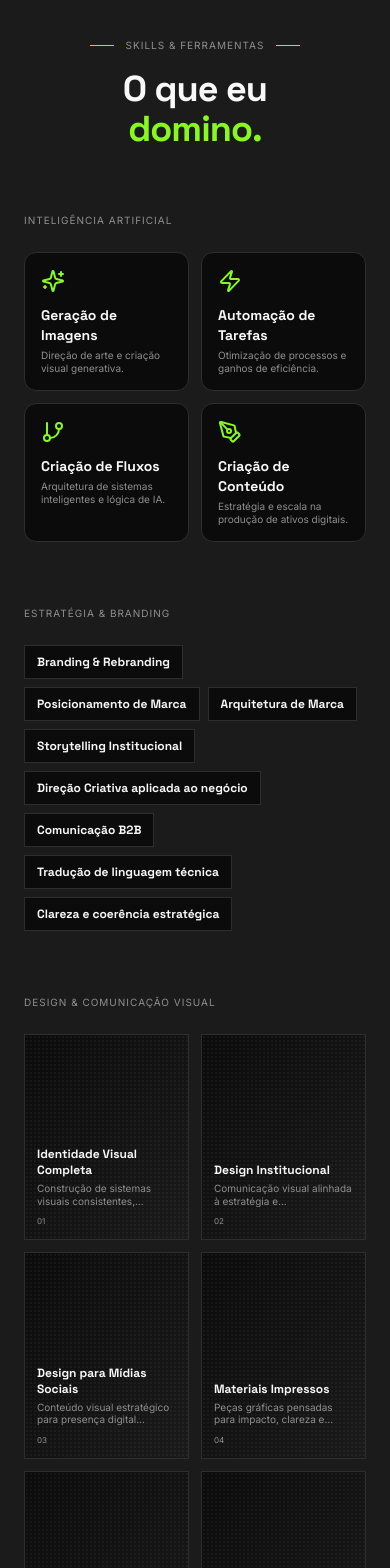
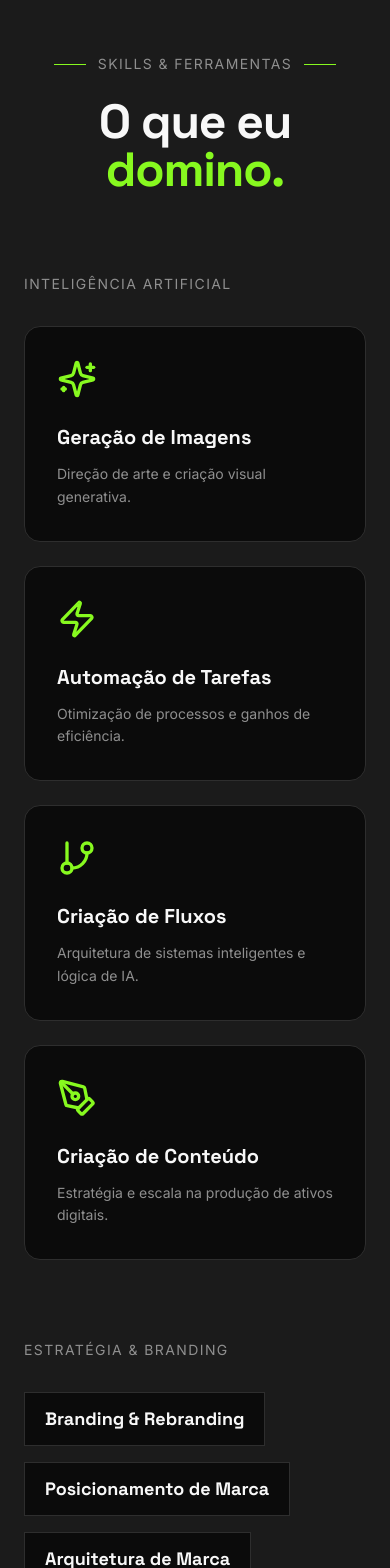
Before and after one commit to caiquenaimi/portifolio-Bryan-Hansel, a Next.js app: page / in a window 390 px wide. Shown: the part 2340-3908 px from the top of the page. Built offline with nearby package versions, Linux system fonts and the light colour scheme.

Commit message:
atualiza o componente Skills com melhorias no layout e estilo, ajustando espaçamentos e responsividade

```diff
--- a/components/skills.tsx
+++ b/components/skills.tsx
@@ -3,7 +3,7 @@
 import { motion } from "framer-motion";
 import { Sparkles, Zap, GitBranch, PenTool } from "lucide-react";
 
-/* ===== Inteligência Artificial ===== */
+/* ===== Inteligência Artificial (Seu Bloco Favorito) ===== */
 const aiSkills = [
   { name: "Geração de Imagens", icon: Sparkles, desc: "Direção de arte e criação visual generativa." },
   { name: "Automação de Tarefas", icon: Zap, desc: "Otimização de processos e ganhos de eficiência." },
@@ -73,56 +73,54 @@ const softwares = [
 
 export function Skills() {
   return (
-    <section id="skills" className="py-20 md:py-32 px-6 md:px-12 lg:px-24 bg-secondary">
+    <section id="skills" className="py-24 md:py-32 px-6 md:px-12 lg:px-24 bg-secondary">
       <div className="max-w-7xl mx-auto">
         <motion.div
           initial={{ opacity: 0, y: 40 }}
           whileInView={{ opacity: 1, y: 0 }}
           transition={{ duration: 0.8 }}
           viewport={{ once: true }}
-          className="space-y-16 md:space-y-20"
+          className="space-y-20"
         >
-          {/* Header */}
-          <div className="text-center space-y-4 md:space-y-6">
-            <div className="flex items-center justify-center gap-3 text-muted-foreground text-[10px] md:text-sm tracking-widest uppercase">
-              <span className="w-6 md:w-8 h-px bg-accent" />
+          {/* Header principal */}
+          <div className="text-center space-y-6">
+            <div className="flex items-center justify-center gap-3 text-muted-foreground text-sm tracking-widest uppercase">
+              <span className="w-8 h-px bg-accent" />
               <span>Skills & Ferramentas</span>
-              <span className="w-6 md:w-8 h-px bg-accent" />
+              <span className="w-8 h-px bg-accent" />
             </div>
-
-            <h2 className="font-[family-name:var(--font-heading)] text-4xl md:text-7xl lg:text-8xl font-bold tracking-tight">
-              O que eu <br />
-              <span className="text-accent">domino.</span>
+            <h2 className="font-[family-name:var(--font-heading)] text-5xl md:text-7xl lg:text-8xl font-bold tracking-tight">
+              O que eu <br /> <span className="text-accent">domino.</span>
             </h2>
           </div>
 
-          {/* GRID DE IA - Ajustado para 2 colunas no mobile */}
-          <div className="space-y-6 md:space-y-8">
-            <h3 className="text-[10px] md:text-sm tracking-widest uppercase text-muted-foreground">Inteligência Artificial</h3>
-            <div className="grid grid-cols-2 lg:grid-cols-4 gap-3 md:gap-6">
+          {/* GRID DE IA (Exatamente como você enviou) */}
+          <div className="space-y-8">
+            <h3 className="text-sm tracking-widest uppercase text-muted-foreground">Inteligência Artificial</h3>
+            <div className="grid grid-cols-1 md:grid-cols-2 lg:grid-cols-4 gap-6">
               {aiSkills.map((skill, index) => (
                 <motion.div
                   key={index}
                   whileHover={{ y: -5 }}
-                  className="p-4 md:p-8 bg-background border border-border rounded-xl md:rounded-2xl hover:border-accent/50 transition-all group"
+                  className="p-8 bg-background border border-border rounded-2xl hover:border-accent/50 transition-all group"
                 >
-                  <skill.icon className="w-6 h-6 md:w-10 md:h-10 text-accent mb-3 md:mb-6 group-hover:scale-110 transition-transform" />
-                  <h3 className="font-[family-name:var(--font-heading)] text-sm md:text-xl font-bold mb-1 md:mb-3">{skill.name}</h3>
-                  <p className="text-muted-foreground text-[10px] md:text-sm leading-tight md:leading-relaxed">{skill.desc}</p>
+                  <skill.icon className="w-10 h-10 text-accent mb-6 group-hover:scale-110 transition-transform" />
+                  <h3 className="font-[family-name:var(--font-heading)] text-xl font-bold mb-3">{skill.name}</h3>
+                  <p className="text-muted-foreground text-sm leading-relaxed">{skill.desc}</p>
                 </motion.div>
               ))}
             </div>
           </div>
 
           {/* Estratégia */}
-          <div className="space-y-6 md:space-y-8">
-            <h3 className="text-[10px] md:text-sm tracking-widest uppercase text-muted-foreground">Estratégia & Branding</h3>
-            <div className="flex flex-wrap gap-2 md:gap-4">
+          <div className="space-y-8">
+            <h3 className="text-sm tracking-widest uppercase text-muted-foreground">Estratégia & Branding</h3>
+            <div className="flex flex-wrap gap-4">
               {strategicSkills.map((skill, index) => (
                 <motion.div
                   key={skill}
                   whileHover={{ scale: 1.05, backgroundColor: "var(--accent)" }}
-                  className="px-3 py-2 md:px-5 md:py-3 border border-border bg-background text-foreground font-[family-name:var(--font-heading)] text-xs md:text-2xl font-bold transition-colors hover:text-accent-foreground"
+                  className="px-5 py-3 sm:px-6 sm:py-4 border border-border bg-background text-foreground font-[family-name:var(--font-heading)] text-lg sm:text-xl md:text-2xl font-bold transition-colors hover:text-accent-foreground"
                 >
                   {skill}
                 </motion.div>
@@ -130,39 +128,35 @@ export function Skills() {
             </div>
           </div>
 
-          {/* Design & Comunicação Visual - Ajustado para 2 colunas no mobile */}
-          <div className="space-y-6 md:space-y-8">
-            <h3 className="text-[10px] md:text-sm tracking-widest uppercase text-muted-foreground">Design & Comunicação Visual</h3>
-            <div className="grid grid-cols-2 lg:grid-cols-4 gap-3 md:gap-4">
+          {/* Design & Comunicação Visual */}
+          <div className="space-y-8">
+            <h3 className="text-sm tracking-widest uppercase text-muted-foreground">Design & Comunicação Visual</h3>
+            <div className="grid grid-cols-1 sm:grid-cols-2 lg:grid-cols-4 gap-4">
               {creativeSkills.map((skill, index) => (
                 <motion.div
                   key={skill.title}
                   whileHover={{ y: -8 }}
-                  className="group relative aspect-[4/5] md:aspect-square border border-border p-3 md:p-6 flex flex-col justify-end overflow-hidden bg-gradient-to-br from-background to-secondary"
+                  className="group relative aspect-square border border-border p-4 sm:p-5 lg:p-6 flex flex-col justify-end overflow-hidden bg-gradient-to-br from-background to-secondary"
                 >
                   <div className="absolute inset-0 opacity-[0.04]" style={{ backgroundImage: "radial-gradient(#fff 1px, transparent 1px)", backgroundSize: "4px 4px" }} />
                   <div className="absolute inset-0 bg-accent opacity-0 group-hover:opacity-100 transition-opacity duration-300" />
-                  <span className="relative z-10 font-[family-name:var(--font-heading)] text-xs md:text-xl font-bold group-hover:text-accent-foreground transition-colors">{skill.title}</span>
-                  <p className="relative z-10 text-[10px] md:text-sm text-muted-foreground mt-1 md:mt-2 leading-tight group-hover:text-accent-foreground/80 transition-colors line-clamp-2 md:line-clamp-none">{skill.desc}</p>
-                  <span className="relative z-10 text-[8px] md:text-xs text-muted-foreground mt-2 md:mt-4 group-hover:text-accent-foreground/60 transition-colors">{String(index + 1).padStart(2, "0")}</span>
+                  <span className="relative z-10 font-[family-name:var(--font-heading)] text-base sm:text-lg md:text-xl font-bold group-hover:text-accent-foreground transition-colors">{skill.title}</span>
+                  <p className="relative z-10 text-xs text-muted-foreground mt-2 leading-snug line-clamp-3 sm:line-clamp-none group-hover:text-accent-foreground/80 transition-colors">{skill.desc}</p>
+                  <span className="relative z-10 text-xs text-muted-foreground mt-4 group-hover:text-accent-foreground/60 transition-colors">{String(index + 1).padStart(2, "0")}</span>
                 </motion.div>
               ))}
             </div>
           </div>
 
           {/* Ferramentas */}
-          <div className="space-y-6 md:space-y-8">
-            <h3 className="text-[10px] md:text-sm tracking-widest uppercase text-muted-foreground">Ferramentas & Plataformas</h3>
+          <div className="space-y-8">
+            <h3 className="text-sm tracking-widest uppercase text-muted-foreground">Ferramentas & Plataformas</h3>
             <div className="relative overflow-hidden py-4">
-              <motion.div
-                animate={{ x: [0, -1000] }}
-                transition={{ repeat: Infinity, duration: 20, ease: "linear" }}
-                className="flex gap-4 md:gap-8 whitespace-nowrap"
-              >
+              <motion.div animate={{ x: [0, -1000] }} transition={{ repeat: Infinity, duration: 20, ease: "linear" }} className="flex gap-8 whitespace-nowrap">
                 {[...softwares, ...softwares].map((software, index) => (
-                  <div key={`${software.name}-${index}`} className="flex items-center gap-2 md:gap-4 px-4 py-2 md:px-6 md:py-4 bg-background border border-border">
-                    <span className="font-[family-name:var(--font-heading)] text-sm md:text-3xl font-bold">{software.name}</span>
-                    <span className="text-[8px] md:text-xs text-muted-foreground uppercase tracking-wider">{software.category}</span>
+                  <div key={`${software.name}-${index}`} className="flex items-center gap-4 px-6 py-4 bg-background border border-border">
+                    <span className="font-[family-name:var(--font-heading)] text-xl md:text-3xl font-bold">{software.name}</span>
+                    <span className="text-xs text-muted-foreground uppercase tracking-wider">{software.category}</span>
                   </div>
                 ))}
               </motion.div>
```
